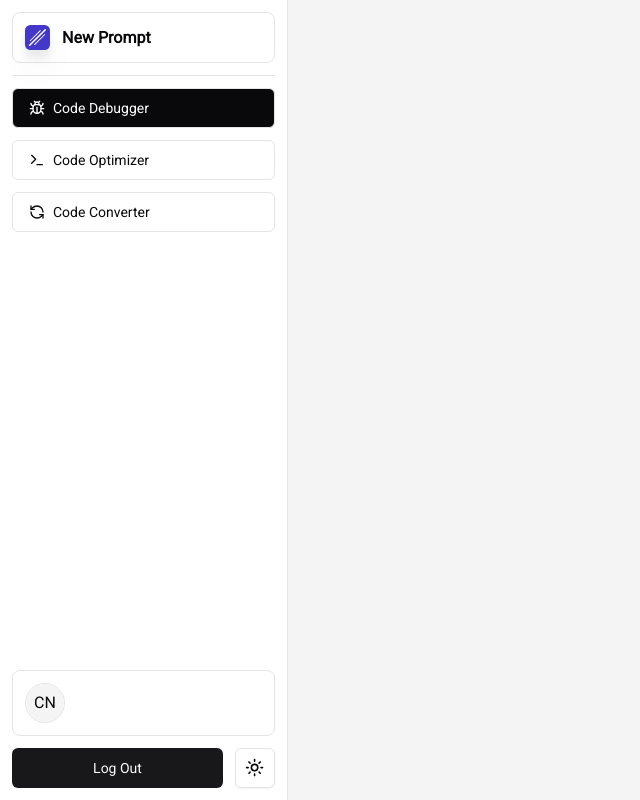
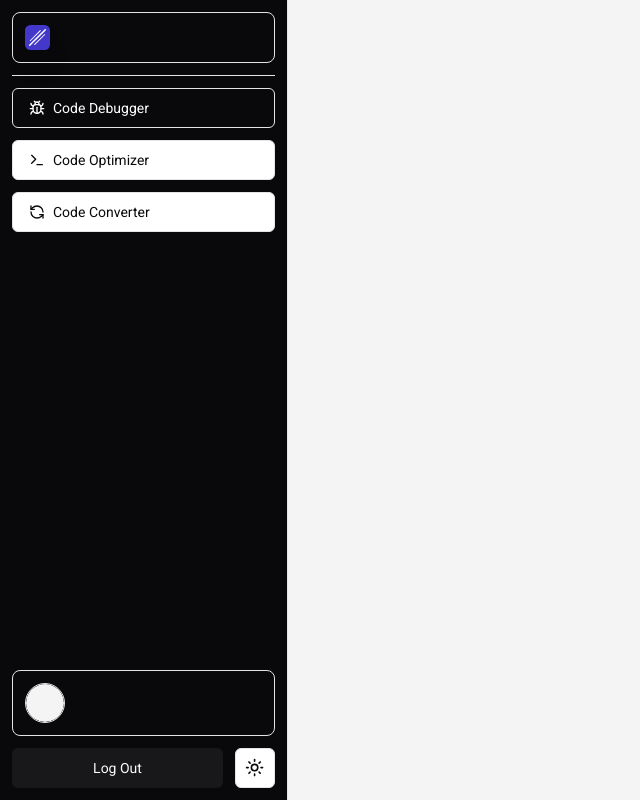
Before and after one commit to Pavitra554/IntelliFix, a Next.js app in the folder client/: page /main in a window 1280 px wide. Shown: the whole page, without its empty margins (0-640 px from the left). Built offline with nearby package versions, Linux system fonts and the light colour scheme; no server answers.

Commit message:
FIX: Bug fix

```diff
--- a/client/components/sidebar/sidebar.tsx
+++ b/client/components/sidebar/sidebar.tsx
@@ -10,7 +10,7 @@ export default function SideBar() {
     const[ mode ,setMode] = React.useState("debugger")
     const { data: session } = useSession()
     return (
-        <section className="flex max-w-72 w-full flex-col justify-between border-r p-3">
+        <section className="flex bg-zinc-950 max-w-72 w-full flex-col justify-between border-r p-3">
             <div>
                 <button className="flex flex-row items-center gap-3 w-full border rounded-lg p-3 hover:bg-zinc-950 hover:text-white dark:hover:bg-zinc-800 ease-linear duration-100 ">
                     <Image src={'/logo.svg'} height={25} width={25} alt="Logo" className="drop-shadow-xl" />
@@ -35,7 +35,7 @@ export default function SideBar() {
                 <div className="w-full flex flex-row gap-3 border rounded-lg p-3 hover:bg-zinc-200 dark:hover:bg-zinc-800 ease-linear duration-100 truncate">
                     <Avatar className="border">
                         <AvatarImage src={session?.user?.image || ""} alt="user" />
-                        <AvatarFallback>CN</AvatarFallback>
+                        <AvatarFallback>{session?.user?.name?.charAt(0)}</AvatarFallback>
                     </Avatar>
                     <div>
                         <div className="font-semibold">{session?.user?.name}</div>
```
